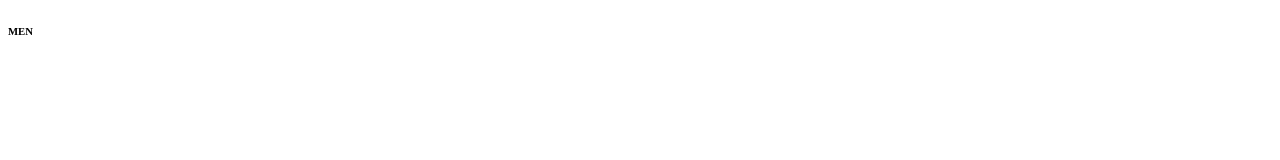
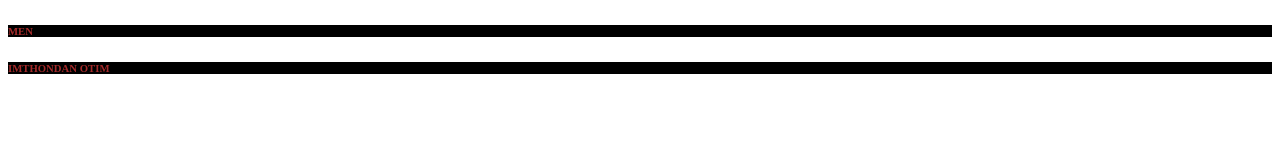
Before and after one commit to Mustafoqulov07/kodelar, a plain HTML site: page index.html in a window 1280 px wide. Drawn offline with Linux system fonts and the light colour scheme.

```diff
--- a/index.html
+++ b/index.html
@@ -8,5 +8,6 @@
 </head>
 <body>
     <h6>MEN</h6>
+    <h6>IMTHONDAN OTIM</h6>
 </body>
 </html>
--- a/style.css
+++ b/style.css
@@ -0,0 +1,4 @@
+h6{
+    background-color: black;
+    color: brown;
+}
```
